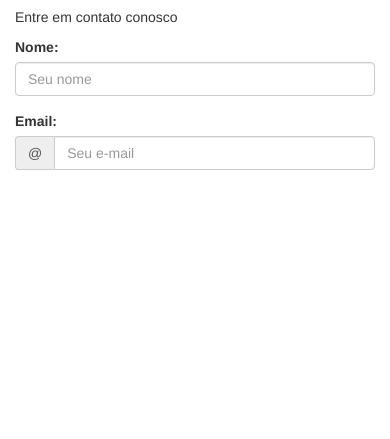
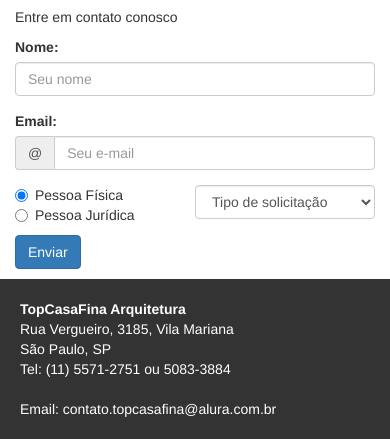
Before and after one commit to mateusvoltolim/alura-front-end, a plain HTML site: page bootstrap/index.html in a window 390 px wide. Shown: the part 3618-4057 px from the top of the page. Before the commit the page ends 3803 px from the top, so only its background shows below. Drawn offline with Linux system fonts and the light colour scheme.

Commit message:
Bootstrap: criação de uma single -page responsiva
Mostrando o endereço no rodapé

```diff
--- a/bootstrap/index.html
+++ b/bootstrap/index.html
@@ -177,9 +177,38 @@
                         aria-describedby="inputGroupSuccess2Status" placeholder="Seu e-mail">
                 </div>
             </div>
+
+            <div class="group-radio">
+                <div class="radio">
+                    <label>
+                        <input type="radio" name="tipo-pessoa" checked />Pessoa Física
+                    </label>
+                    <label>
+                        <input type="radio" name="tipo-pessoa" />Pessoa Jurídica
+                    </label>
+                </div>
+            </div><select class="form-control group-select" name="tipo-solicitacao">
+                <option value="" disabled selected>Tipo de solicitação</option>
+                <option value="casa">Casa</option>
+                <option value="apartamento">Apartamento</option>
+                <option value="mansao">Mansão</option>
+            </select>
+            <button class="btn btn-primary" type="submit">Enviar</button>
+
         </form>
     </section>
 
+    <footer>
+        <address>
+            <strong>TopCasaFina Arquitetura</strong><br />
+            Rua Vergueiro, 3185, Vila Mariana<br />
+            São Paulo, SP<br />
+            Tel: (11) 5571-2751 ou 5083-3884
+        </address>
+        <address>
+            Email: contato.topcasafina@alura.com.br
+        </address>
+    </footer>
     <script src="jquery.js"></script>
     <script src="bootstrap/js/bootstrap.min.js"></script>
 </body>
--- a/bootstrap/style.css
+++ b/bootstrap/style.css
@@ -10,3 +10,29 @@
     margin-bottom: 0;
     font-size: 24px;
 }
+
+.group-select,
+.group-radio {
+    width: 50%;
+    display: inline-block;
+    vertical-align: top;
+}
+
+.group-radio .radio:first-child {
+    margin-top: 0;
+}
+
+.group-select {
+    float: right;
+}
+
+footer {
+    background-color: #333333;
+    color: #FFFFFF;
+    padding: 20px;
+    margin-top: 10px;
+}
+
+footer address:last-child {
+    margin-bottom: 0;
+}
```
